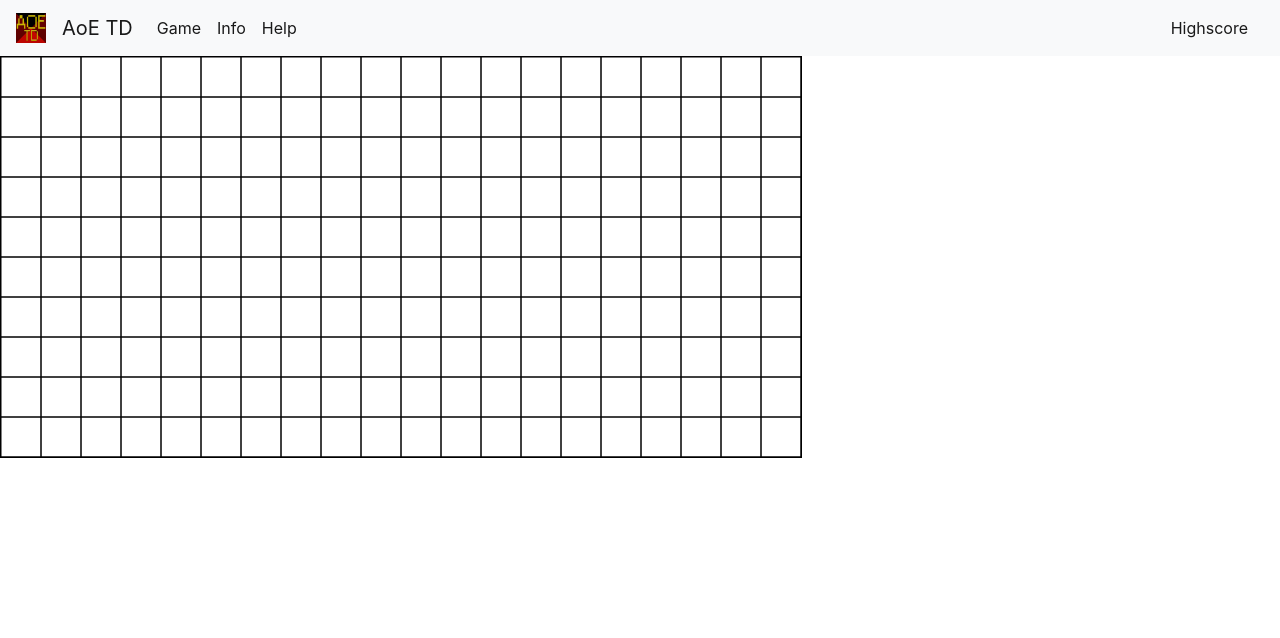
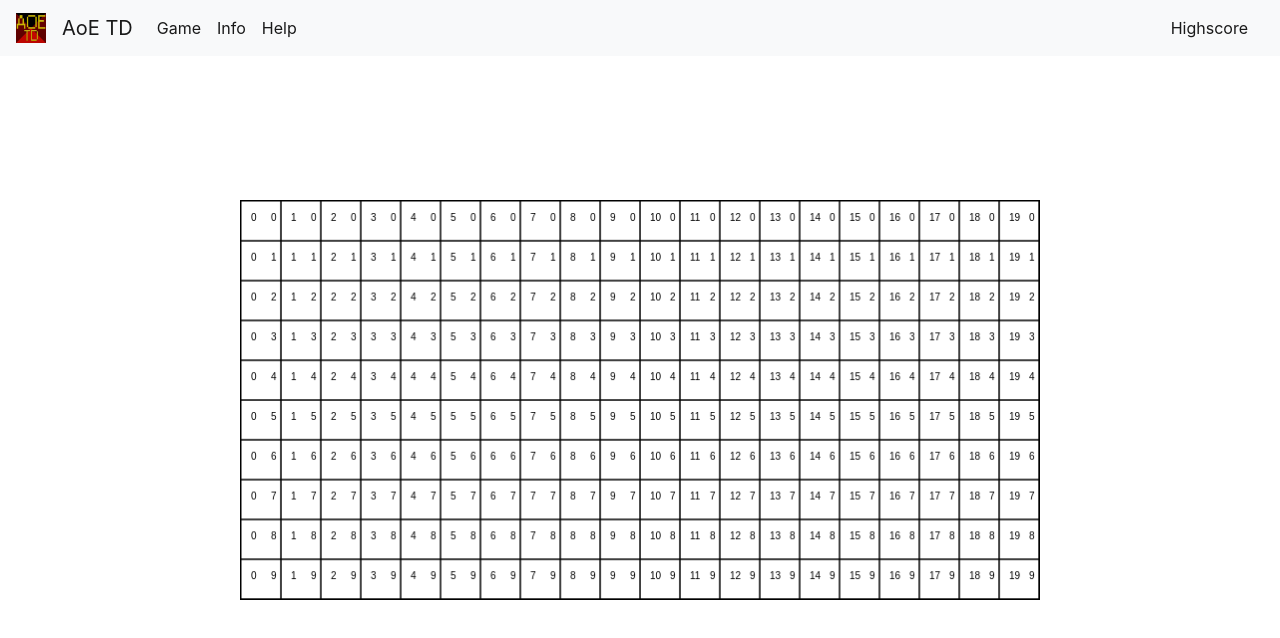
Before and after one commit to xenofyxus/AOE_TD2, a React (Create React App) app: page /game in a window 1280 px wide. Shown: the top 638 px of the page. Built offline with nearby package versions, Linux system fonts and the light colour scheme; no server answers.

Commit message:
Highligthing current grid.

```diff
--- a/src/GameCanvas/GameCanvas.js
+++ b/src/GameCanvas/GameCanvas.js
@@ -4,39 +4,56 @@ import {GameConstants} from '../GameEngine/GameConstants'
 export default class GameCanvas extends React.Component{
     constructor(props) {
         super(props);
-        this.state = {
-            gridSize: GameConstants.SPRITE_SIZE
-        }
+        this.handleMouseMove = this.handleMouseMove.bind(this);
+
     }
 
 
     componentWillMount(){
         this.setState({
             canvasSize: { canvasWidth: GameConstants.MAP_WIDTH,
-                         canvasHeight: GameConstants.MAP_HEIGHT}
+                         canvasHeight: GameConstants.MAP_HEIGHT},
+                         gridSize: GameConstants.SPRITE_SIZE
         })
     }
     componentDidMount(){
         const{ canvasWidth, canvasHeight } = this.state.canvasSize;
         this.canvasGrid.width = canvasWidth ;
         this.canvasGrid.height = canvasHeight;
+        this.canvasCoordinates.width = canvasWidth ;
+        this.canvasCoordinates.height = canvasHeight;
+        this.getCanvasPosition(this.canvasCoordinates)
         this.drawGrids()
     }
-
+    shouldComponentUpdate(nextProps, nextState){
+        if(nextState.currentGrid !== this.state.currentGrid){
+            const {q, r, x, y} = nextState.currentGrid;
+            console.log(q,r,x,y)
+            const {canvasWidth, canvasHeight} = this.state.canvasSize;
+            const ctx = this.canvasCoordinates.getContext("2d");
+            ctx.clearRect(0, 0, canvasWidth, canvasHeight)
+            this.drawGrid(this.canvasCoordinates, this.Point(x,y), "lime", 3);
+            return true;
+        }
+        return false;
+    }
     drawGrids(){
+            console.log(this.state.gridSize)
         for (let r = 0; r <= this.state.canvasSize.canvasHeight/this.state.gridSize; r++) {
             for (let q = 0; q <= this.state.canvasSize.canvasWidth/this.state.gridSize; q++) {
                 let center = this.gridToPixel(this.Grid(q, r))
                 this.drawGrid(this.canvasGrid, center)
+                this.canvasGrid.getContext("2d").fillText(r, center.x+10, center.y);
+                this.canvasGrid.getContext("2d").fillText(q, center.x-10, center.y);
             }
         }
     }
 
-    drawGrid(canvasID, center){
+    drawGrid(canvasID, center, color="black", width=1){
         for(let i = 0; i < 4; i++){
             const start = this.getGridCornerCoord(center, i);
             const end = this.getGridCornerCoord(center, i+1);
-            this.drawLine(canvasID, {x: start.x, y: start.y}, {x: end.x, y: end.y});
+            this.drawLine(canvasID, {x: start.x, y: start.y}, {x: end.x, y: end.y}, color, width);
         }
     }
 
@@ -63,6 +80,14 @@ export default class GameCanvas extends React.Component{
         return(this.Point(x,y))
     }
 
+    pixelToGrid(position){
+        let q = Math.floor(position.x / (this.state.canvasSize.canvasWidth/(this.state.gridSize/2)));
+        if(q < 0){q = 0}
+        let r = Math.floor(position.y /(this.state.canvasSize.canvasHeight/(this.state.gridSize/4)));
+        if(r < 0){r = 0}
+        return(this.Grid(q, r))
+    }
+
     Point(x, y) {
         return{x: x, y: y}
     }
@@ -71,19 +96,40 @@ export default class GameCanvas extends React.Component{
         return {q: q, r: r}
     }
 
-    drawLine(canvasID, start, end) {
+    drawLine(canvasID, start, end, color, width) {
         const ctx = canvasID.getContext("2d");
         ctx.beginPath();
         ctx.moveTo(start.x, start.y);
+        ctx.strokeStyle = color;
+        ctx.lineWidth = width;
         ctx.lineTo(end.x, end.y);
         ctx.stroke();
         ctx.closePath();
     }
 
+    getCanvasPosition(canvasID){
+        const rect = canvasID.getBoundingClientRect();
+        this.setState({
+            canvasPosition: {left: rect.left, right: rect.right, top: rect.top, bottom: rect.bottom}
+        })
+    }
+
+    handleMouseMove(e){
+        const {left, right, top, bottom} = this.state.canvasPosition;
+        const offsetX = e.pageX - left;
+        const offsetY = e.pageY - top;
+        const {q, r} = this.pixelToGrid({x: offsetX, y: offsetY});
+        const {x, y} = this.gridToPixel(this.Grid(q, r));
+        this.setState({currentGrid: {q, r, x, y}})
+    }
+
     render () {
         return(
             <div>
-                <canvas ref={canvasGrid => this.canvasGrid = canvasGrid}>
+                <canvas ref={canvasGrid => this.canvasGrid = canvasGrid}></canvas>
+                <canvas ref={canvasCoordinates => this.canvasCoordinates = canvasCoordinates}
+                        onMouseMove = {this.handleMouseMove}
+                >
 
                 </canvas>
             </div>
--- a/src/styles/gameCanvas.css
+++ b/src/styles/gameCanvas.css
@@ -1,4 +1,13 @@
 canvas {
     border : 1px solid black;
-
+    padding: 0;
+    margin: auto;
+    display: block;
+    width: 800px;
+    height: 400px;
+    position: absolute;
+    top: 0;
+    bottom: 0;
+    left: 0;
+    right: 0;
 }
```
